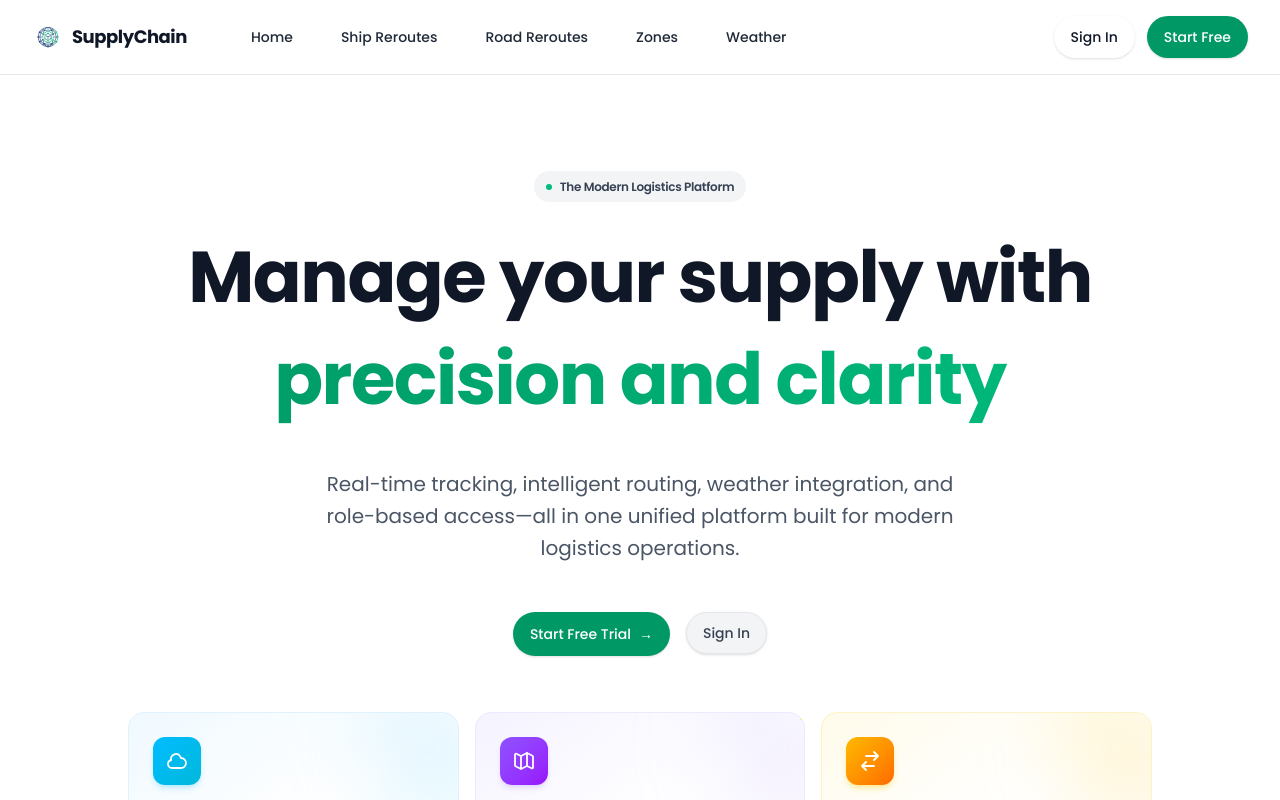
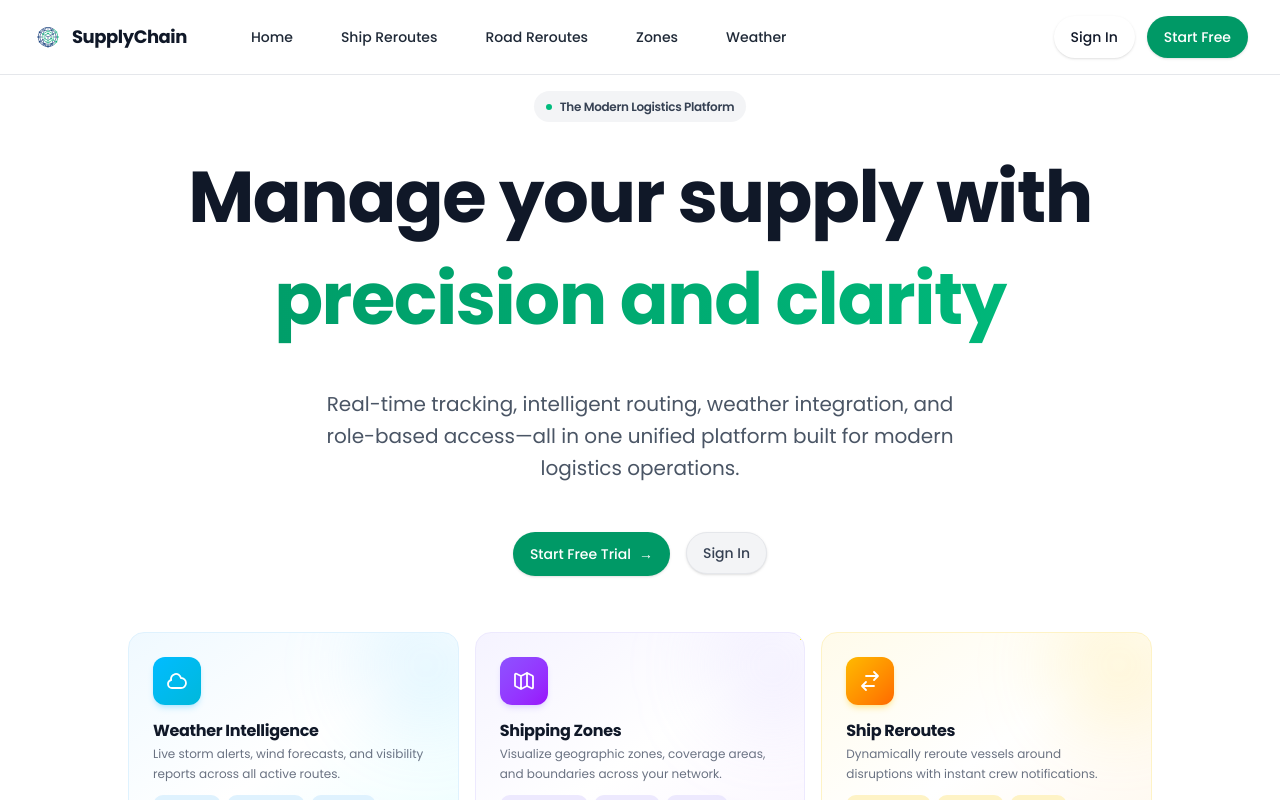
Before and after one commit to vivekml251me163/supplychain, a Next.js app in the folder supply-chain/: page / in a window 1280 px wide. Shown: the top 800 px of the page. Built offline with nearby package versions, Linux system fonts and the light colour scheme; no server answers.

Commit message:
hero sec2

```diff
--- a/supply-chain/app/page.tsx
+++ b/supply-chain/app/page.tsx
@@ -5,7 +5,7 @@ export default function Page() {
   return (
     <main className="w-full bg-white">
       {/* Hero Section */}
-      <section className="relative pt-24 pb-20 px-4 sm:px-6 lg:px-8 overflow-hidden">
+      <section className="relative pt-4 pb-20 px-4 sm:px-6 lg:px-8 overflow-hidden">
         {/* Subtle animated gradient background */}
         <div className="absolute inset-0 -z-10">
           <div className="absolute top-1/2 left-1/2 -translate-x-1/2 -translate-y-1/2 w-96 h-96 bg-emerald-100 rounded-full blur-3xl opacity-10"></div>
```
